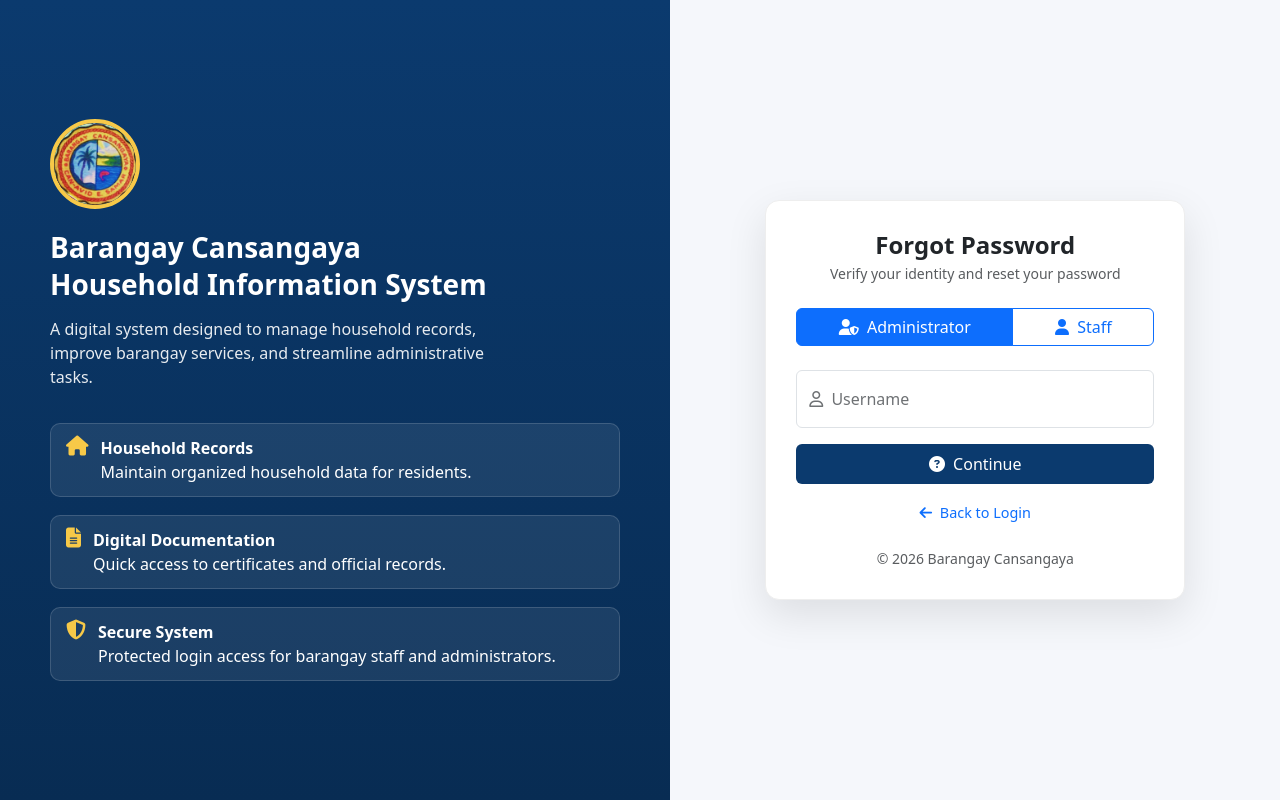
After one commit to markchitoanteja/Barangay-Cansangaya-Household-Information-System, a PHP site: page /auth/forgot_password in a window 1280 px wide. The commit adds this page. Run offline with PHP 8.4, Linux system fonts and the light colour scheme.

Commit message:
03-08-2026 12:58 PM

```diff
--- a/app/controllers/AuthController.php
+++ b/app/controllers/AuthController.php
@@ -23,6 +23,16 @@ class AuthController extends Controller
         }
 
         $this->view('auth/login_view');
+    }
+
+    public function forgot_password()
+    {
+        if (session_get('is_login', false) === true) {
+            redirect('dashboard');
+            return;
+        }
+
+        $this->view('auth/forgot_password_view');
     }
 
     public function authenticate()
--- a/app/routes/routes.php
+++ b/app/routes/routes.php
@@ -7,6 +7,7 @@ return function (Router $router) {
 
     // Auth routes
     $router->get('/login', 'AuthController@index');
+    $router->get('/forgot-password', 'AuthController@forgot_password');
     $router->post('/authenticate', 'AuthController@authenticate');
     $router->post('/logout', 'AuthController@logout');
 
--- /dev/null
+++ b/app/views/auth/forgot_password_view.php
@@ -0,0 +1,199 @@
+<!DOCTYPE html>
+<html lang="en">
+
+<head>
+    <meta charset="utf-8" />
+    <meta name="viewport" content="width=device-width, initial-scale=1" />
+
+    <title><?= env('APP_NAME') ?> - Forgot Password</title>
+
+    <link rel="shortcut icon" href="<?= base_url('public/assets/img/favicon.ico') ?>" type="image/x-icon">
+    <link rel="stylesheet" href="<?= base_url('public/plugins/bootstrap/css/bootstrap.min.css') ?>">
+    <link rel="stylesheet" href="<?= base_url('public/plugins/fontawesome/css/all.min.css?v=') . env('APP_VERSION', '1.0.0') ?>">
+    <link rel="stylesheet" href="<?= base_url('public/assets/css/login.css?v=') . env('APP_VERSION', '1.0.0') ?>">
+
+    <style>
+        .step-section.d-none {
+            display: none !important;
+        }
+
+        .question-card {
+            background: #f8f9fa;
+            border: 1px solid #e9ecef;
+            border-radius: 12px;
+            padding: 14px;
+            margin-bottom: 14px;
+        }
+
+        .back-link {
+            text-decoration: none;
+            font-size: 0.9rem;
+        }
+    </style>
+</head>
+
+<body>
+    <div class="auth-wrapper">
+        <!-- LEFT PANEL -->
+        <aside class="left-panel">
+            <div class="logo">
+                <img src="<?= base_url('public/assets/img/logo.png') ?>" alt="Barangay Logo">
+            </div>
+            <h1 class="system-title">
+                Barangay Cansangaya<br>
+                <span>Household Information System</span>
+            </h1>
+            <p class="system-desc">
+                A digital system designed to manage household records, improve barangay services,
+                and streamline administrative tasks.
+            </p>
+            <div class="feature">
+                <i class="fa-solid fa-house"></i>
+                <div>
+                    <strong>Household Records</strong><br>
+                    Maintain organized household data for residents.
+                </div>
+            </div>
+            <div class="feature">
+                <i class="fa-solid fa-file-lines"></i>
+                <div>
+                    <strong>Digital Documentation</strong><br>
+                    Quick access to certificates and official records.
+                </div>
+            </div>
+            <div class="feature">
+                <i class="fa-solid fa-shield-halved"></i>
+                <div>
+                    <strong>Secure System</strong><br>
+                    Protected login access for barangay staff and administrators.
+                </div>
+            </div>
+        </aside>
+
+        <!-- RIGHT PANEL -->
+        <main class="right-panel">
+            <div class="login">
+                <section class="alert alert-danger alert-section text-center d-none" role="alert" id="forgot_alert"></section>
+
+                <section class="login-card">
+                    <header class="login-header mb-4 text-center">
+                        <h4 class="fw-semibold mb-1">Forgot Password</h4>
+                        <p class="text-muted small mb-0">Verify your identity and reset your password</p>
+                    </header>
+
+                    <!-- STEP 1 -->
+                    <form id="forgot_step1_form" class="step-section">
+                        <div class="role-selector mb-4">
+                            <div class="btn-group w-100" role="group" aria-label="Role selector">
+                                <input type="radio" class="btn-check" name="role" id="fp_role_admin" value="ADMIN" checked>
+                                <label class="btn btn-outline-primary" for="fp_role_admin">
+                                    <i class="fa-solid fa-user-shield me-1"></i> Administrator
+                                </label>
+
+                                <input type="radio" class="btn-check" name="role" id="fp_role_staff" value="STAFF">
+                                <label class="btn btn-outline-primary" for="fp_role_staff">
+                                    <i class="fa-solid fa-user me-1"></i> Staff
+                                </label>
+                            </div>
+                        </div>
+
+                        <div class="form-floating mb-3">
+                            <input type="text" class="form-control" id="fp_username" placeholder="Username" required>
+                            <label for="fp_username">
+                                <i class="fa-regular fa-user me-1"></i> Username
+                            </label>
+                        </div>
+
+                        <button type="submit" class="btn btn-primary w-100 py-2" id="fp_load_questions_btn">
+                            <i class="fa-solid fa-circle-question me-1"></i> Continue
+                        </button>
+
+                        <div class="text-center mt-3">
+                            <a href="<?= base_url('login') ?>" class="back-link">
+                                <i class="fa-solid fa-arrow-left me-1"></i> Back to Login
+                            </a>
+                        </div>
+                    </form>
+
+                    <!-- STEP 2 -->
+                    <form id="forgot_step2_form" class="step-section d-none">
+                        <input type="hidden" id="fp_user_id">
+
+                        <div class="mb-3">
+                            <label class="form-label fw-semibold">Answer the following security questions</label>
+                            <div id="security_questions_container"></div>
+                        </div>
+
+                        <button type="submit" class="btn btn-primary w-100 py-2">
+                            <i class="fa-solid fa-shield me-1"></i> Verify Answers
+                        </button>
+
+                        <button type="button" class="btn btn-light w-100 py-2 mt-2" id="back_to_step1">
+                            <i class="fa-solid fa-arrow-left me-1"></i> Back
+                        </button>
+                    </form>
+
+                    <!-- STEP 3 -->
+                    <form id="forgot_step3_form" class="step-section d-none">
+                        <input type="hidden" id="fp_verified_user_id">
+
+                        <div class="form-floating mb-3 position-relative">
+                            <input type="password" class="form-control" id="fp_new_password" placeholder="New Password" required>
+                            <label for="fp_new_password">
+                                <i class="fa-solid fa-lock me-1"></i> New Password
+                            </label>
+                        </div>
+
+                        <div class="form-floating mb-3 position-relative">
+                            <input type="password" class="form-control" id="fp_confirm_password" placeholder="Confirm Password" required>
+                            <label for="fp_confirm_password">
+                                <i class="fa-solid fa-lock me-1"></i> Confirm Password
+                            </label>
+                        </div>
+
+                        <button type="submit" class="btn btn-primary w-100 py-2">
+                            <i class="fa-solid fa-key me-1"></i> Reset Password
+                        </button>
+                    </form>
+
+                    <footer class="text-center mt-4 small text-muted">
+                        © <span id="year"></span> Barangay Cansangaya
+                    </footer>
+                </section>
+            </div>
+        </main>
+    </div>
+
+    <!-- Loading Overlay -->
+    <div id="loadingOverlay" class="loading-overlay d-none" role="status" aria-live="polite" aria-busy="true">
+        <div class="loading-modal">
+            <div class="loading-bar"></div>
+            <div class="loading-body">
+                <div class="loading-seal" aria-hidden="true">
+                    <img src="<?= base_url('public/assets/img/logo.png') ?>" alt="Barangay Cansangaya Logo">
+                </div>
+                <div class="loading-text">
+                    <div class="loading-title">Please wait</div>
+                    <div class="loading-sub">Processing your request…</div>
+                    <div class="loading-progress" aria-hidden="true">
+                        <span></span>
+                    </div>
+                    <div class="loading-note">
+                        Barangay Cansangaya Household Information System
+                    </div>
+                </div>
+            </div>
+        </div>
+    </div>
+
+    <!-- Global JavaScript Variables -->
+    <script>
+        const BASE_URL = "<?= base_url() ?>";
+    </script>
+
+    <script src="<?= base_url('public/plugins/jquery/jquery-4.0.0.min.js') ?>"></script>
+    <script src="<?= base_url('public/plugins/sweetalert2/sweetalert2.all.min.js') ?>"></script>
+    <script src="<?= base_url('public/assets/js/forgot_password.js?v=') . env('APP_VERSION', '1.0.0') ?>"></script>
+</body>
+
+</html>
--- a/app/views/includes/header.php
+++ b/app/views/includes/header.php
@@ -5,7 +5,7 @@
     <meta charset="utf-8" />
     <meta name="viewport" content="width=device-width, initial-scale=1" />
 
-    <title>Barangay Household Information System - <?= isset($title) ? $title : 'Unknown Page' ?></title>
+    <title><?= env('APP_NAME') ?> - <?= isset($title) ? $title : 'Unknown Page' ?></title>
 
     <!-- Favicon -->
     <link rel="shortcut icon" href="<?= base_url('public/assets/img/favicon.ico') ?>" type="image/x-icon">
@@ -35,6 +35,8 @@
             <div class="nav-section">System Navigation</div>
             <nav class="nav flex-column side-nav">
                 <a class="nav-link <?= ($title == 'Dashboard') ? 'active' : '' ?>" href="dashboard"><i class="fa-solid fa-gauge"></i> Dashboard</a>
+
+                <?php if (isset($user) && $user['role'] === 'ADMIN'): ?>
                     <a class="nav-link <?= ($title == 'Households') ? 'active' : '' ?>" href="households"><i class="fa-solid fa-house"></i> Households</a>
                     <a class="nav-link <?= ($title == 'Residents') ? 'active' : '' ?>" href="residents"><i class="fa-solid fa-users"></i> Residents</a>
                     <a class="nav-link <?= ($title == 'Demographics') ? 'active' : '' ?>" href="demographics"><i class="fa-solid fa-chart-column"></i> Demographics</a>
@@ -46,6 +48,7 @@
                     <a class="nav-link <?= ($title == 'User Management') ? 'active' : '' ?>" href="user_management"><i class="fa-solid fa-id-badge"></i> User Management</a>
                     <a class="nav-link <?= ($title == 'Settings') ? 'active' : '' ?>" href="settings"><i class="fa-solid fa-gear"></i> Settings</a>
                     <a class="nav-link btn_logout" href="javascript:void(0)"><i class="fa-solid fa-right-from-bracket"></i> Logout</a>
+                <?php endif ?>
             </nav>
         </aside>
 
```
Also changed, not shown: app/data/database_schema.sql (+39 -7 lines), app/views/auth/login_view.php (+4 -3 lines), README.md, public/assets/js/forgot_password.js (added), public/assets/js/login.js, 6 other files. Lines whose indentation alone changed are shown as unchanged.
